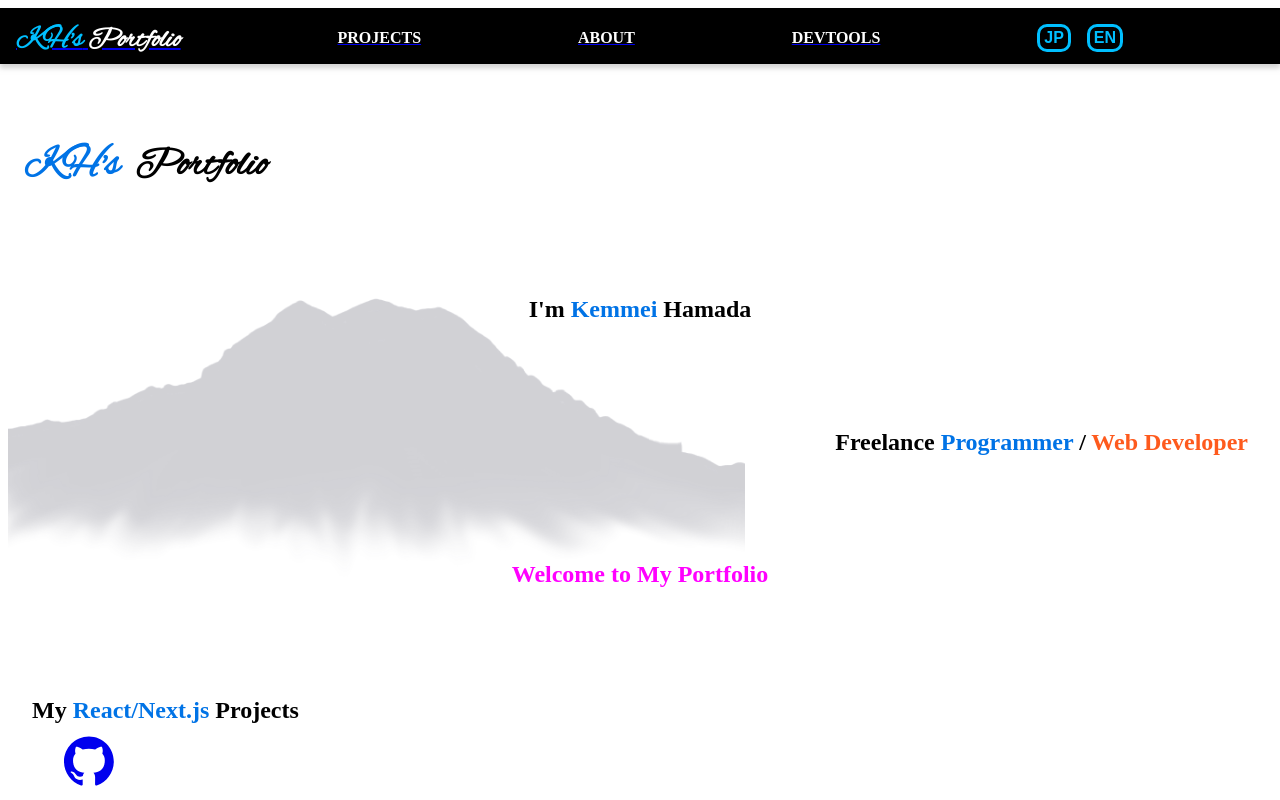
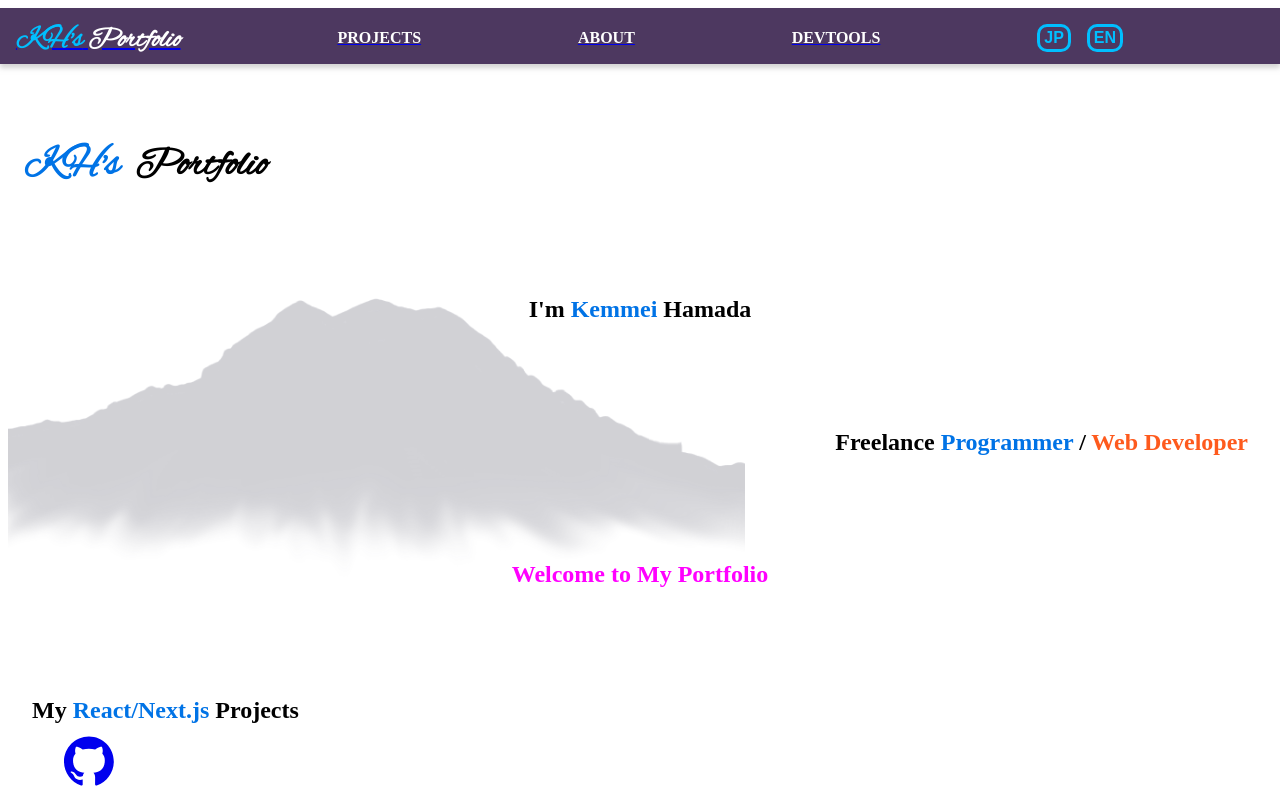
Before and after one commit to kmi2170/portfolio-v2, a Next.js app: page / in a window 1280 px wide. Shown: the top 800 px of the page. Built offline with nearby package versions, Linux system fonts and the light colour scheme.

Commit message:
change background color of Navbar

```diff
--- a/src/components/Navbar/styles.ts
+++ b/src/components/Navbar/styles.ts
@@ -8,7 +8,10 @@ export const NavWrapper = styled(Container).attrs({ as: "nav" })`
   height: 3.5rem;
 
   /* background-color: rgba(173, 216, 230, 0.25); */
-  background-color: black;
+  /* background-color: black; */
+  /* background-color: rgba(44, 22, 8, 0.99); */
+  /* background-color: #4b365f; */
+  background-color: rgba(75, 54, 95, 0.99);
   /* background-color: rgba(59, 60, 54, 0.95); */
 
   box-shadow: 0 4px 5px rgba(168, 168, 168, 0.5);
--- a/src/styles/globalStyles.ts
+++ b/src/styles/globalStyles.ts
@@ -61,8 +61,8 @@ export const GlobalStyle = createGlobalStyle`
 
 export const theme = {
   colors: {
-    // blue: "#3399ff",
     blue: "#0073e6",
+    // lightBlue: "#3399ff",
     lightBlue: "#00bfff",
     // lightBlue: "#00b7eb",
     // green: "#009900",
```
